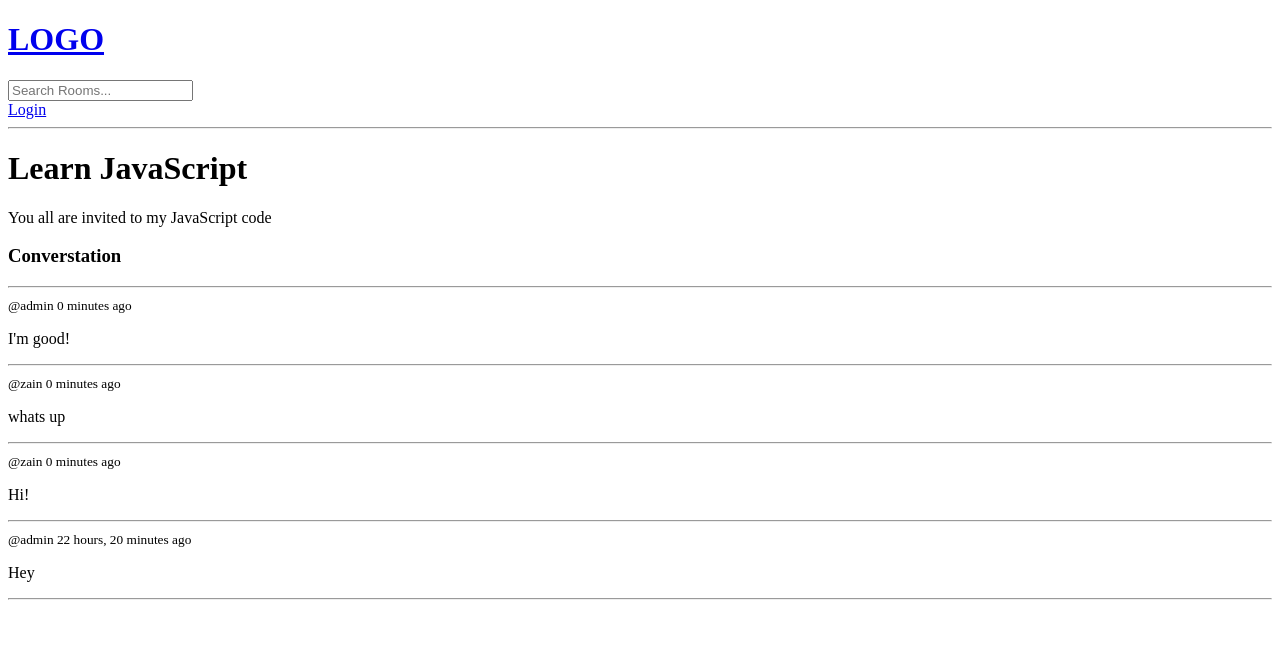
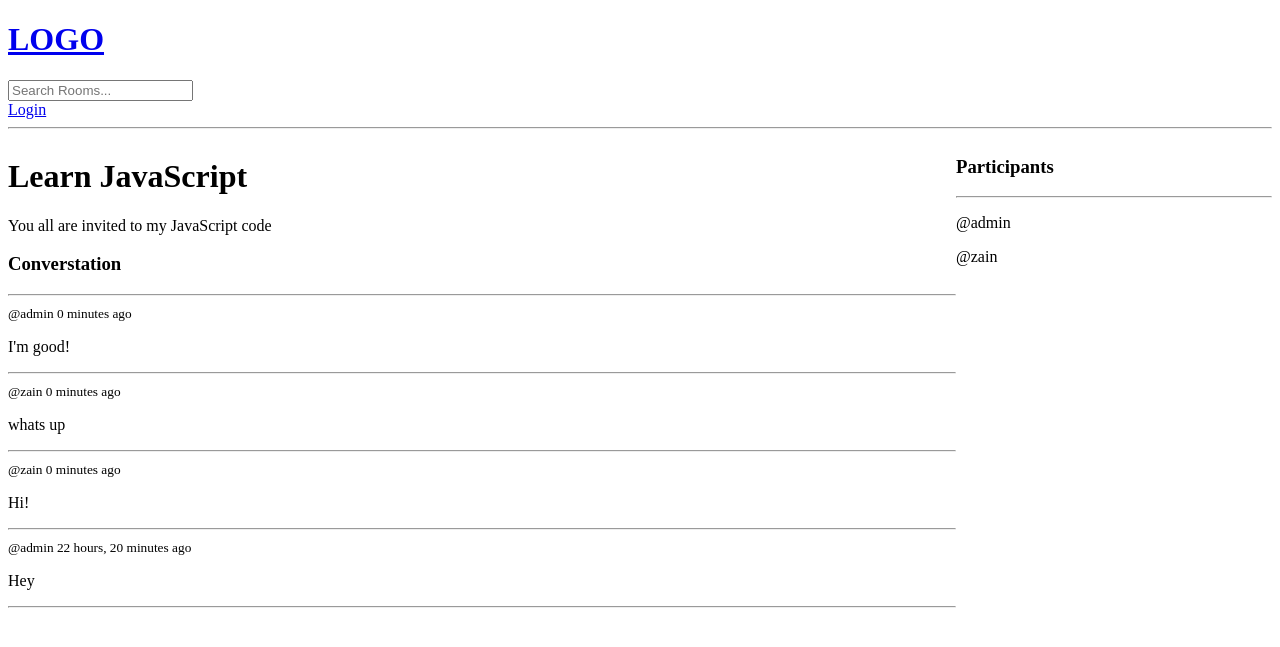
Before and after one commit to SyedZainAnwer/Thought-Tangle, a Django app: page /room/1/ in a window 1280 px wide. Shown: the top 647 px of the page. Run offline with Django 5.2, Linux system fonts and the light colour scheme; data comes from the database, SQL or seed files in the repository; both versions use the stored data as it was after the commit.

Commit message:
added participants

```diff
--- a/base/models.py
+++ b/base/models.py
@@ -12,7 +12,7 @@ class Room(models.Model):
     topic = models.ForeignKey(Topic, on_delete=models.SET_NULL, null=True)
     name = models.CharField(max_length=200)
     description = models.TextField(null=True, blank=True)
-    # participants =
+    participants = models.ManyToManyField(User, related_name="participants", blank=True)
     updated = models.DateTimeField(auto_now=True) # like snapshot on every save of the room
     created = models.DateTimeField(auto_now_add=True)
 
--- a/base/templates/base/room.html
+++ b/base/templates/base/room.html
@@ -2,6 +2,15 @@
 
 {% block content %}
 
+<style>
+    .room-container {
+        display: grid;
+        grid-template-columns: 3fr 1fr;
+    }
+</style>
+
+<div class="room-container">
+    <div>
         <h1>{{ room.name }}</h1>
 
         <p>{{ room.description }}</p>
@@ -28,5 +37,17 @@
             </form>
         </div>
         {% endif %}
+    </div>
+
+    <div>
+        <h3>Participants</h3>
+        <hr>
+        {% for participant in participants %}
+            <div>
+                <p>@{{participant.username}}</p>
+            </div>
+        {% endfor %}
+    </div>
+</div>
 
 {% endblock %}
--- a/base/views.py
+++ b/base/views.py
@@ -79,7 +79,8 @@ def home(request):
 
 def room(request, pk):
     room = Room.objects.get(id=pk)
-    room_messages = room.message_set.all().order_by('-created') # we access the child of room (messages) here. It will give us the set of messages that are related to the specific room. Order_by shows the latest messages first
+    room_messages = room.message_set.all().order_by('-created') # we access the child of room (messages) here. It will give us the set of messages that are related to the specific room. Order_by shows the latest messages first. Many to one relation
+    participants = room.participants.all() # Many to Many relation
 
     if request.method == "POST":
         message = Message.objects.create(
@@ -89,7 +90,7 @@ def room(request, pk):
         )
         return redirect('room', pk=room.id)
 
-    context = {'room': room, 'room_messages': room_messages} # here we are getting each single room according to it's id i.e each single dictionary
+    context = {'room': room, 'room_messages': room_messages, "participants": participants} # here we are getting each single room according to it's id i.e each single dictionary
 
     return render(request, 'base/room.html', context)
 
```
Also changed, not shown: base/migrations/0003_alter_room_options_room_participants.py (added), db.sqlite3. Lines whose indentation alone changed are shown as unchanged.
